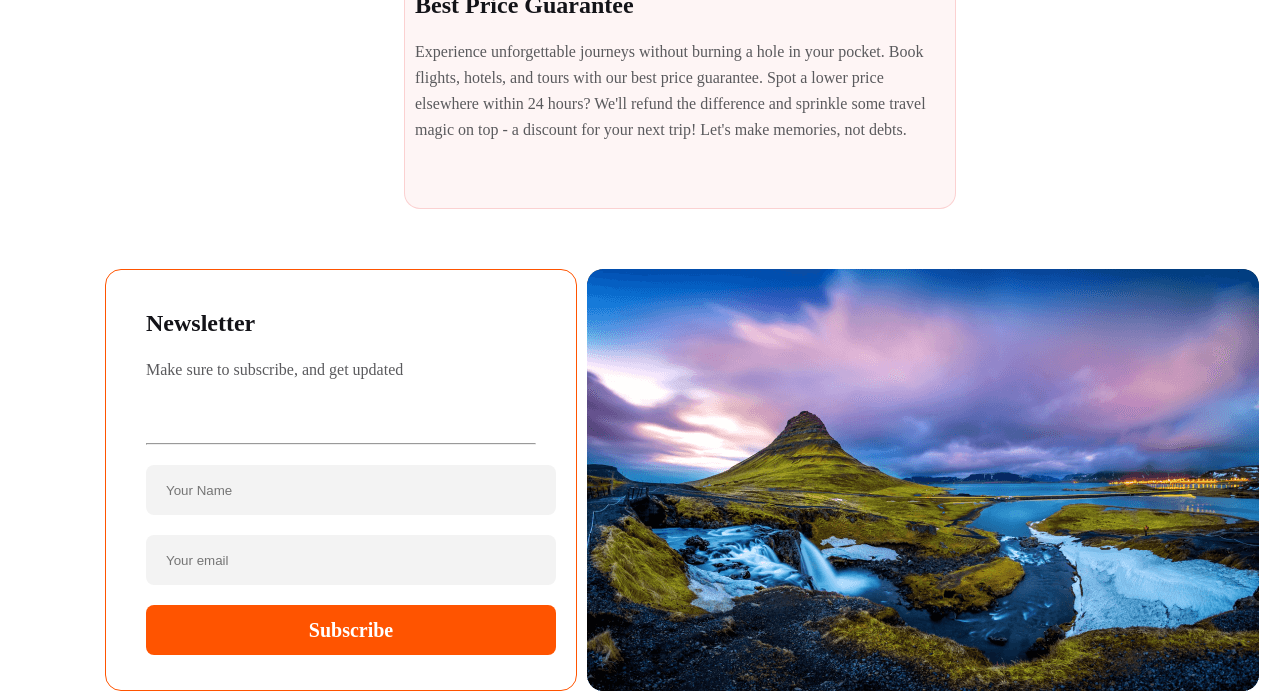
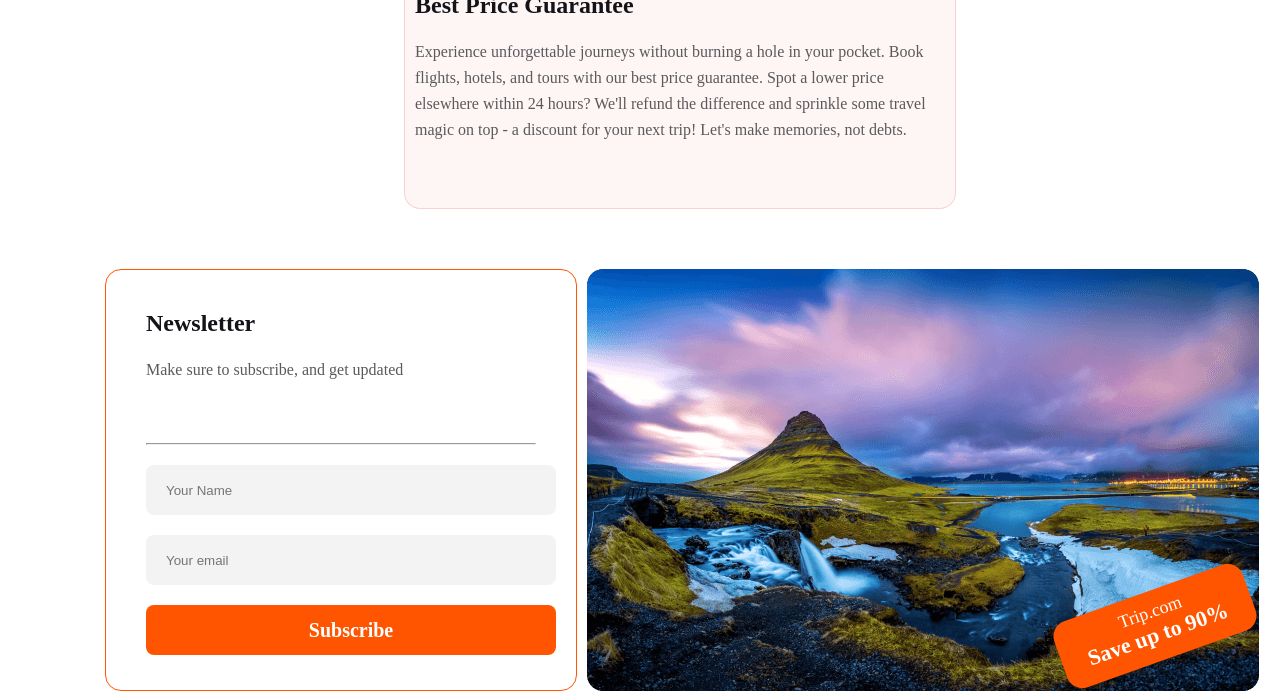
Before and after one commit to bilaal9924/travel-assignment, a plain HTML site: page index.html in a window 1280 px wide. Shown: the part 2623-3318 px from the top of the page. Drawn offline with Linux system fonts and the light colour scheme.

Commit message:
added the offer tag

```diff
--- a/index.html
+++ b/index.html
@@ -135,10 +135,10 @@
                 <button class="subs-btn">Subscribe</button>
             </div>
             <div class="subs-pic">
-               <img style="" src="./Images/Rectangle 8 (1).png" alt="">
+               <img  src="./Images/Rectangle 8 (1).png" alt="">
                 <div class="offer-tag">
-                    <!-- <p>Trip.com</p>
-                    <span>Save up to 90%</span> -->
+                    <p>Trip.com</p>
+                    <span>Save up to 90%</span>
                 </div>
             </div>
 
--- a/style.css
+++ b/style.css
@@ -228,9 +228,9 @@ header {
 .section-subs {
   width: 1150px;
   margin: 0 auto;
-
   display: flex;
   margin-top: 60px;
+  position: relative;
 }
 .news-letter {
   width: 390px;
@@ -238,7 +238,6 @@ header {
   border-radius: 16px;
   border: 1px solid #ff5400;
   padding: 40px;
-
 }
 .news-letter h3 {
   color: #131318;
@@ -285,8 +284,32 @@ header {
   text-align: center;
   align-items: center;
   margin-left: 10px;
+}
+.subs-pic img {
+  max-width: 100;
+}
+.offer-tag {
+  border-radius: 16px;
+  background: #ff5400;
+  width: 200px;
+  height: 70px;
+  transform: rotate(-19.628deg);
+  position: absolute;
+  right: 0;
+  bottom: 30px;
 
 }
-.subs-pic img{
-  max-width: 100;
+.offer-tag p {
+  color: #fff;
+  text-align: center;
+  font-family: Mulish;
+  font-size: 18px;
+  font-weight: 400;
+  padding-top: 10px;
 }
+.offer-tag span {
+  color: #fff;
+  font-family: Mulish;
+  font-size: 22px;
+  font-weight: 600;
+}
```
